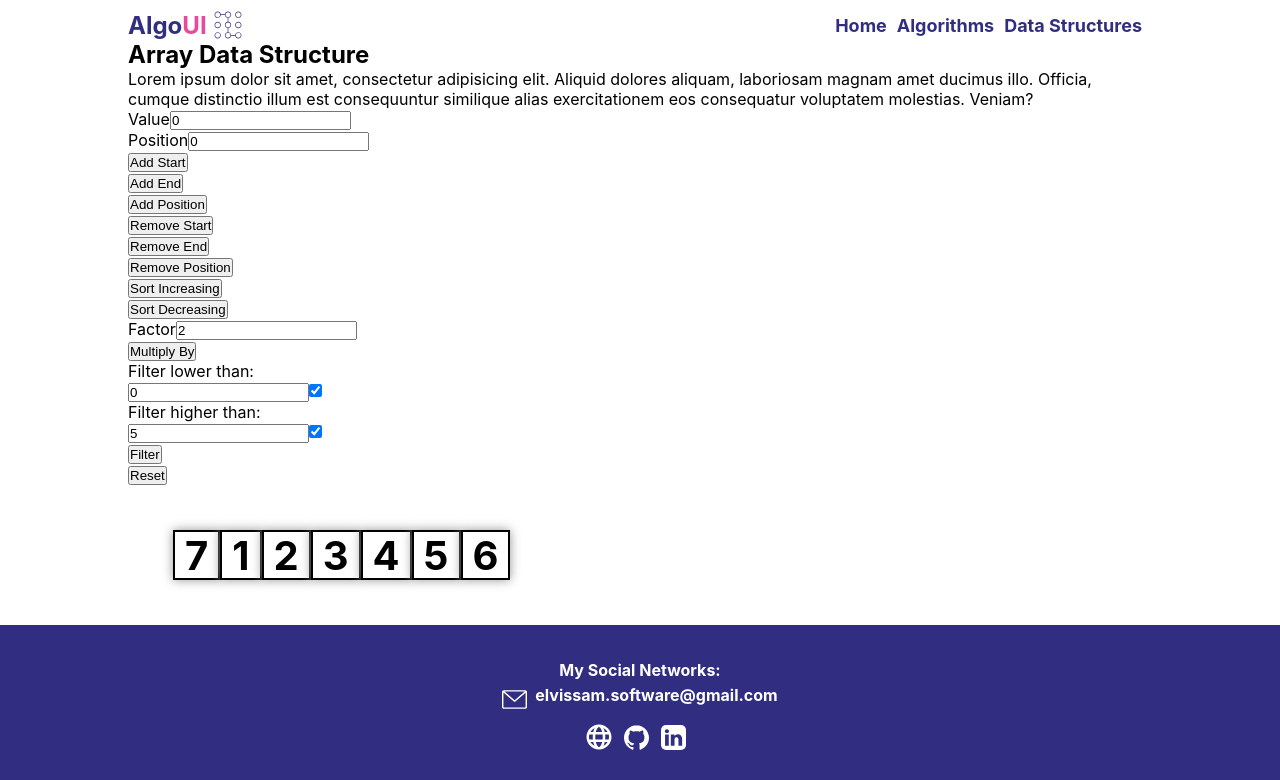
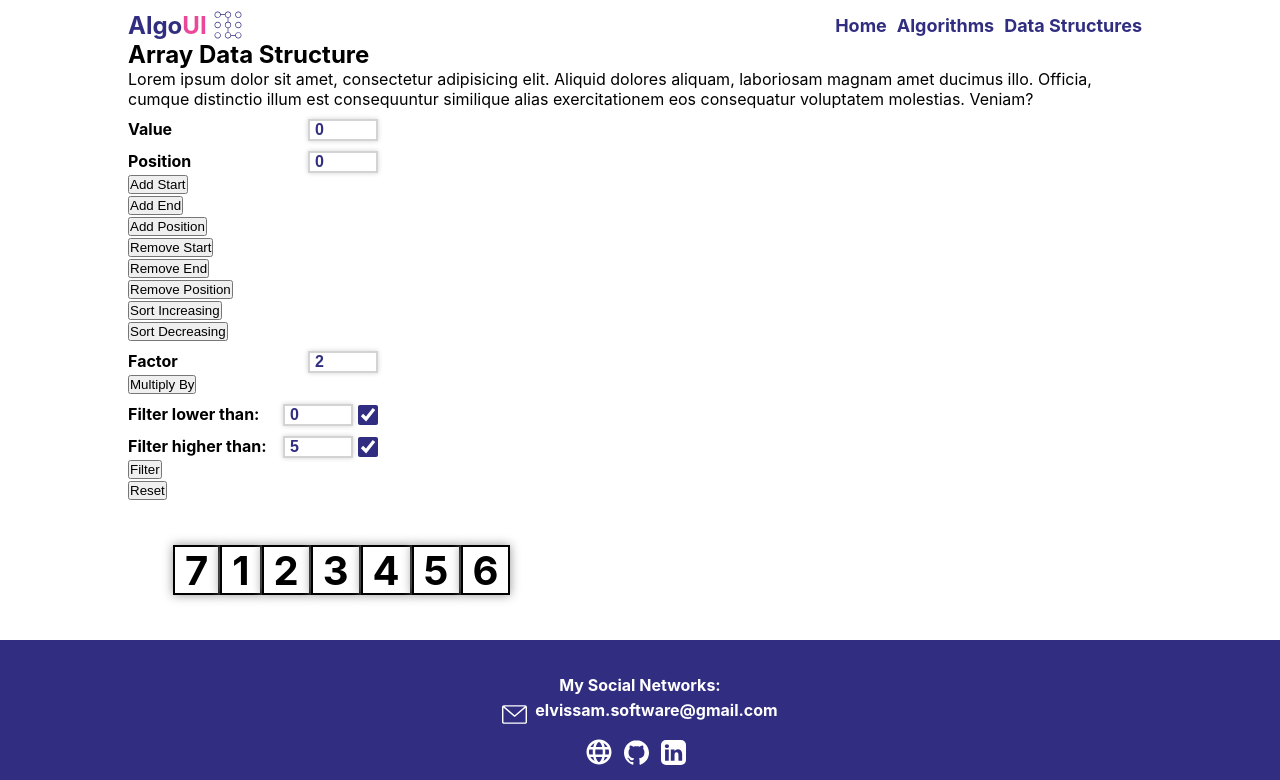
Before and after one commit to Elvissamir/Algoui, a React (Create React App) app: page /data-structures/array in a window 1280 px wide. Shown: the top 780 px of the page. Built offline with nearby package versions, Linux system fonts and the light colour scheme.

Commit message:
Add basic css styles for Label, Input, InputField components

```diff
--- a/src/assets/styles/components/_index.scss
+++ b/src/assets/styles/components/_index.scss
@@ -1,3 +1,8 @@
+@import './dataStructures/index';
+@import './input';
+@import './input-field';
+@import './input-check';
+@import './input-pack-container';
+@import './label';
 @import './logo';
-@import './dataStructures/index';
 @import './nav-list';
--- /dev/null
+++ b/src/assets/styles/components/_input-check.scss
@@ -0,0 +1,9 @@
+.input-check {
+    accent-color: var(--brand-purple);
+    background-color: var(--brand-purple);
+    color: var(--brand-purple);
+    cursor: pointer;
+    margin-left: 5px;
+    height: 100%;
+    width: 20px;
+}
--- /dev/null
+++ b/src/assets/styles/components/_input-field.scss
@@ -0,0 +1,13 @@
+.input-field-container {
+    display: flex;
+    flex-direction: column;
+    margin-top: 10px;
+    width: 100%;
+    max-width: 250px;
+
+    .input-field {
+        display: flex;
+        justify-content: space-between;
+        width: auto;
+    }
+}
--- /dev/null
+++ b/src/assets/styles/components/_input-pack-container.scss
@@ -0,0 +1,4 @@
+.input-pack-container {
+    display: flex;
+    height: auto;
+}
--- /dev/null
+++ b/src/assets/styles/components/_input.scss
@@ -0,0 +1,18 @@
+.input-text, .input-number {
+    border: 2px lightgray solid;
+    box-shadow: 0 0 5px lightgray;
+    color: var(--brand-purple);
+    font-size: 16px;
+    font-weight: bolder;
+    margin-left: 5px;
+    max-width: 70px;
+    padding: 0 0 0 5px;
+}
+
+.input-text:hover, .input-number:hover {
+    box-shadow: 0 0 10px var(--brand-purple);
+}
+
+.input-text:focus, .input-number:focus {
+    outline: 2px var(--brand-purple) solid;
+}
--- /dev/null
+++ b/src/assets/styles/components/_label.scss
@@ -0,0 +1,4 @@
+.input-label {
+    font-size: 16px;
+    font-weight: bolder;
+}
--- a/src/assets/styles/components/dataStructures/_index.scss
+++ b/src/assets/styles/components/dataStructures/_index.scss
@@ -1 +1 @@
-@import './array-ds';
+@import './array-action';
--- a/src/components/Input.tsx
+++ b/src/components/Input.tsx
@@ -10,11 +10,12 @@ interface InputProps {
 
 const Input = ({ id, value, type, disabled, handleChange }: InputProps) => {
     const selectCss = () => {
-        const css = ''
-        if (type === 'number') css+'input-number'
-        else css+'input-text'
+        let css = ''
+        if (type === 'number') css =  css+'input-number'
+        else css = css+'input-text'
+        console.log(css)
 
-        return disabled? css+' input-disabled' : ''
+        return disabled? css+' input-disabled' : css
     }
 
     return (
```
Also changed, not shown: src/assets/styles/components/dataStructures/_array-action.scss (renamed from src/assets/styles/components/dataStructures/_array-ds.scss).
